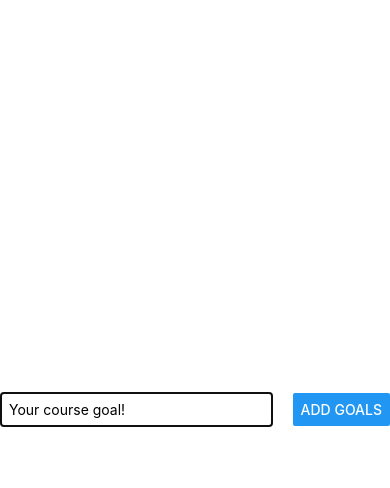
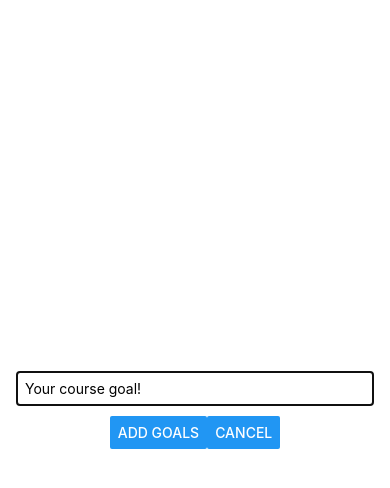
Before and after one commit to JoaoVitorLima242/RNCourse, a React Native app: screen / in a window 390 px wide. Both pictures are taken after a click on the button "ADD NEW GOAL". Shown: the top 488 px of the page. Built offline with nearby package versions, Linux system fonts and the light colour scheme.

Commit message:
add some styles

```diff
--- a/components/GoalInput.js
+++ b/components/GoalInput.js
@@ -25,7 +25,14 @@ function GoalInput ({onAddGoal, visible}) {
                     onChangeText={goalInputHandler}
                     value={enteredGoalText}
                 />
-                <Button title='Add goals' onPress={addGoalHandler}/>
+                <View style={styles.buttonContainer}>
+                    <View>
+                        <Button style={styles.button} title='Add goals' onPress={addGoalHandler}/>
+                    </View>
+                    <View>
+                        <Button style={styles.button} title='Cancel'/>
+                    </View>
+                </View>
             </View>
         </Modal>
     )
@@ -36,19 +43,27 @@ export default GoalInput
 const styles = StyleSheet.create({
     inputContainer: {
         flex: 1,
-        flexDirection: 'row',
-        justifyContent: 'space-between',
+        justifyContent: 'center',
         alignItems: 'center',
         marginBottom: 24,
         borderBottomWidth: 1,
-        borderBottomColor: '#ccc'
+        borderBottomColor: '#ccc',
+        padding: 16
     },
 
     TextInput: {
         borderWidth: 1,
         borderColor: '#ccc',
-        width: '70%',
-        marginRight: 8,
+        width: '100%',
         padding: 8
     },
+
+    buttonContainer: {
+        marginTop: 10,
+        flexDirection: 'row'
+    },
+    button: {
+        width: '40%',
+        marginHorizontal: 8
+    }
 })
```
